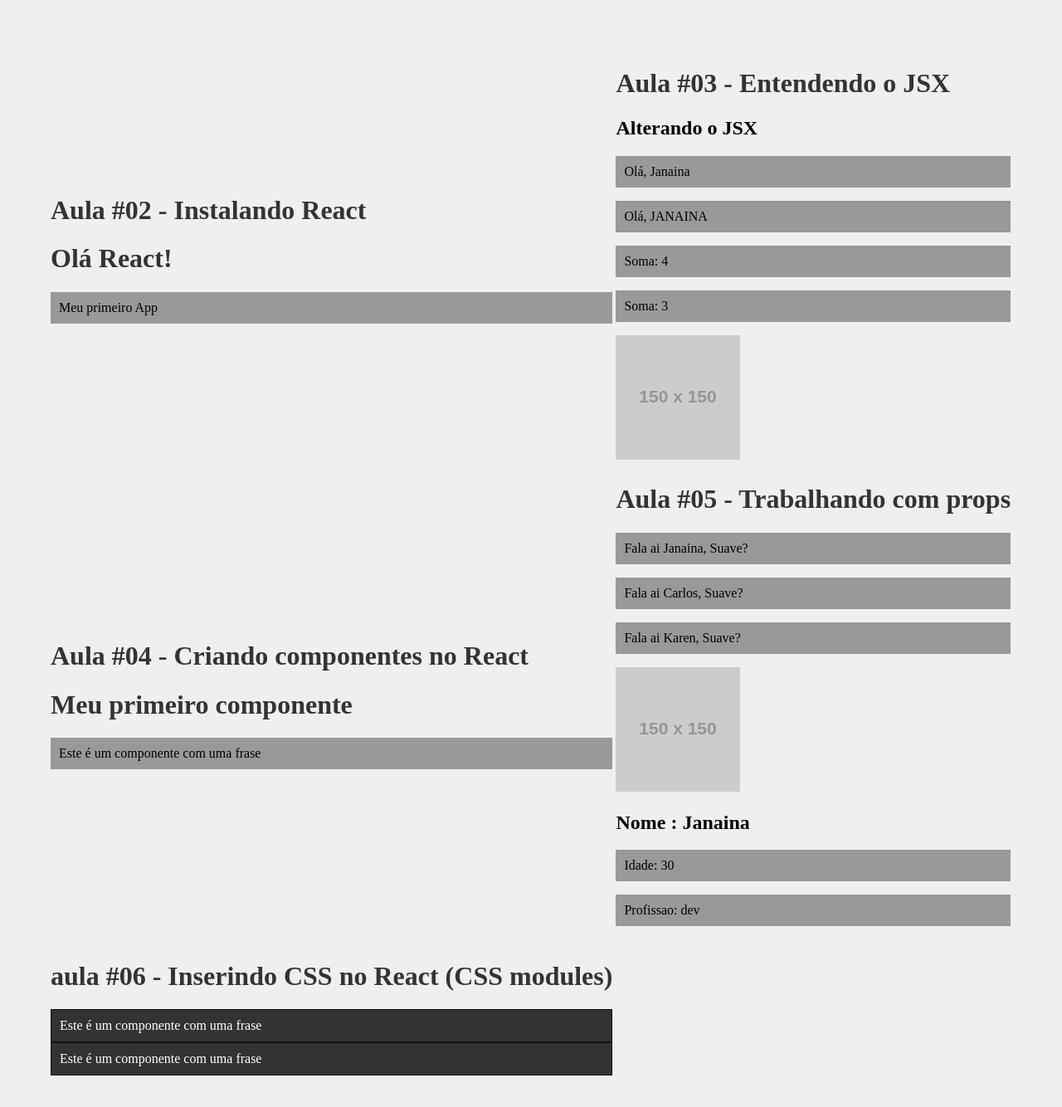
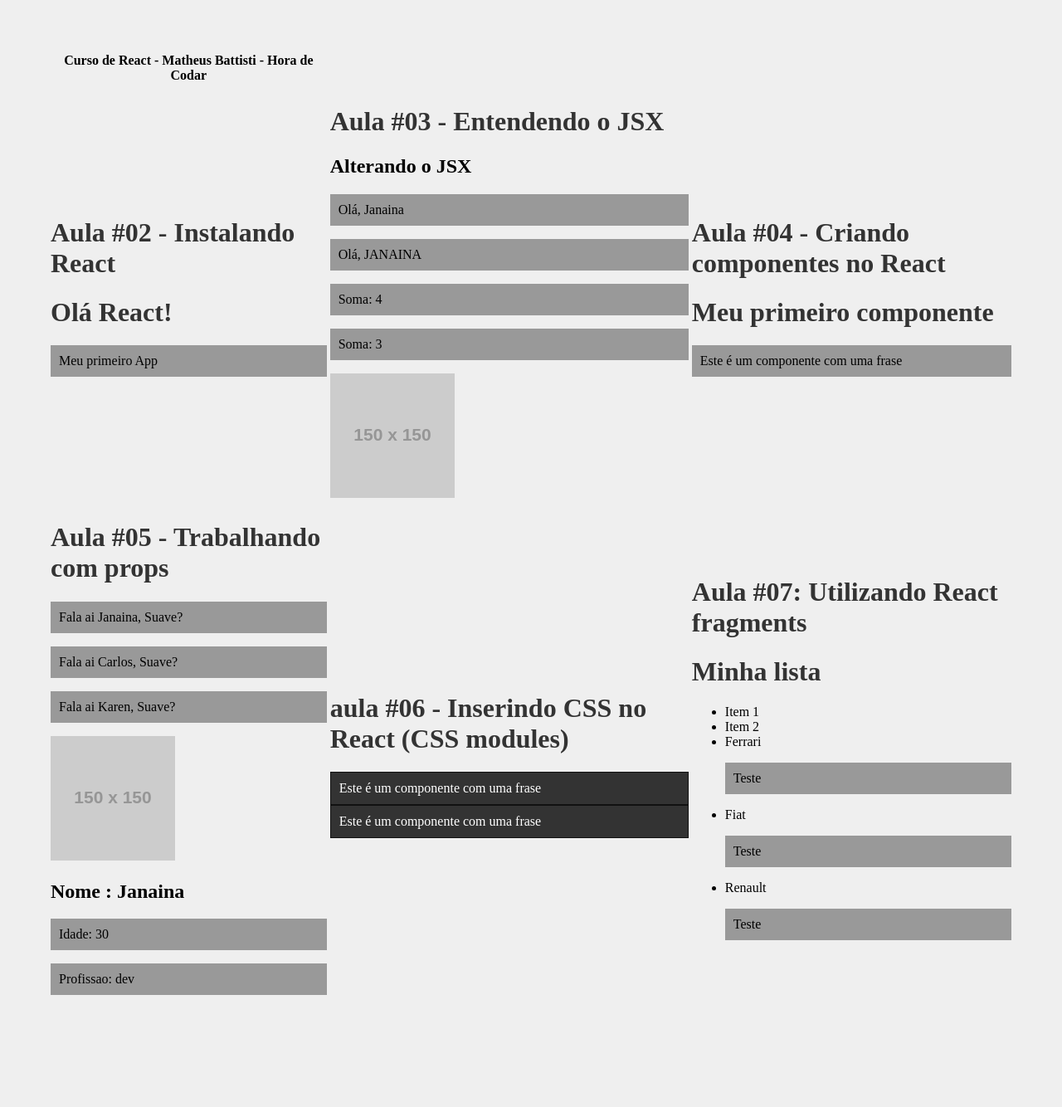
Before and after one commit to Jana-SI/curso_react, a React (Create React App) app: page / in a window 1280 px wide. Shown: the top 1334 px of the page at 83% size. After the commit the page ends 1278 px from the top, so only its background shows below. Built offline with nearby package versions, Linux system fonts and the light colour scheme.

Commit message:
Utilizando React fragments

```diff
--- a/src/App.js
+++ b/src/App.js
@@ -5,22 +5,28 @@ import Aula03 from './components/aula03'
 import Aula04 from './components/aula04/aula04'
 import Aula05 from './components/aula05/aula05'
 import Aula06 from './components/aula06/aula06'
+import Aula07 from './components/aula07/aula07'
 
 function App() {
   return (
     <div className="App">
       <table>
+        <thead>
+          <th><td>Curso de React - Matheus Battisti - Hora de Codar
+          </td></th>
+        </thead>
         <tbody>
           <tr>
             <td><Aula02 /></td>
             <td><Aula03 /></td>
+            <td><Aula04 /></td>
           </tr>
           <tr>
-            <td><Aula04 /></td>
             <td><Aula05 /></td>
+            <td><Aula06 /></td>
+            <td><Aula07 /></td>
           </tr>
           <tr>
-            <td><Aula06 /></td>
           </tr>
         </tbody>
       </table>
--- /dev/null
+++ b/src/components/aula07/aula07.js
@@ -0,0 +1,12 @@
+import List from './list'
+
+function aula07() {
+    return(
+        <div>
+            <h1>Aula #07: Utilizando React fragments</h1>
+            <List />
+        </div>
+    )
+}
+
+export default aula07
--- /dev/null
+++ b/src/components/aula07/item.js
@@ -0,0 +1,10 @@
+function item(props) {
+    return(
+        <>
+            <li>{props.marca}</li>
+            <p>Teste</p>
+        </>
+    )
+}
+
+export default item
--- /dev/null
+++ b/src/components/aula07/list.js
@@ -0,0 +1,18 @@
+import Item from './item'
+
+function list(){
+    return(
+        <>
+            <h1>Minha lista</h1>
+            <ul>
+                <li>Item 1</li>
+                <li>Item 2</li>
+                <Item marca="Ferrari"/>
+                <Item marca="Fiat"/>
+                <Item marca="Renault"/>
+            </ul>
+        </>
+    )
+}
+
+export default list
```
